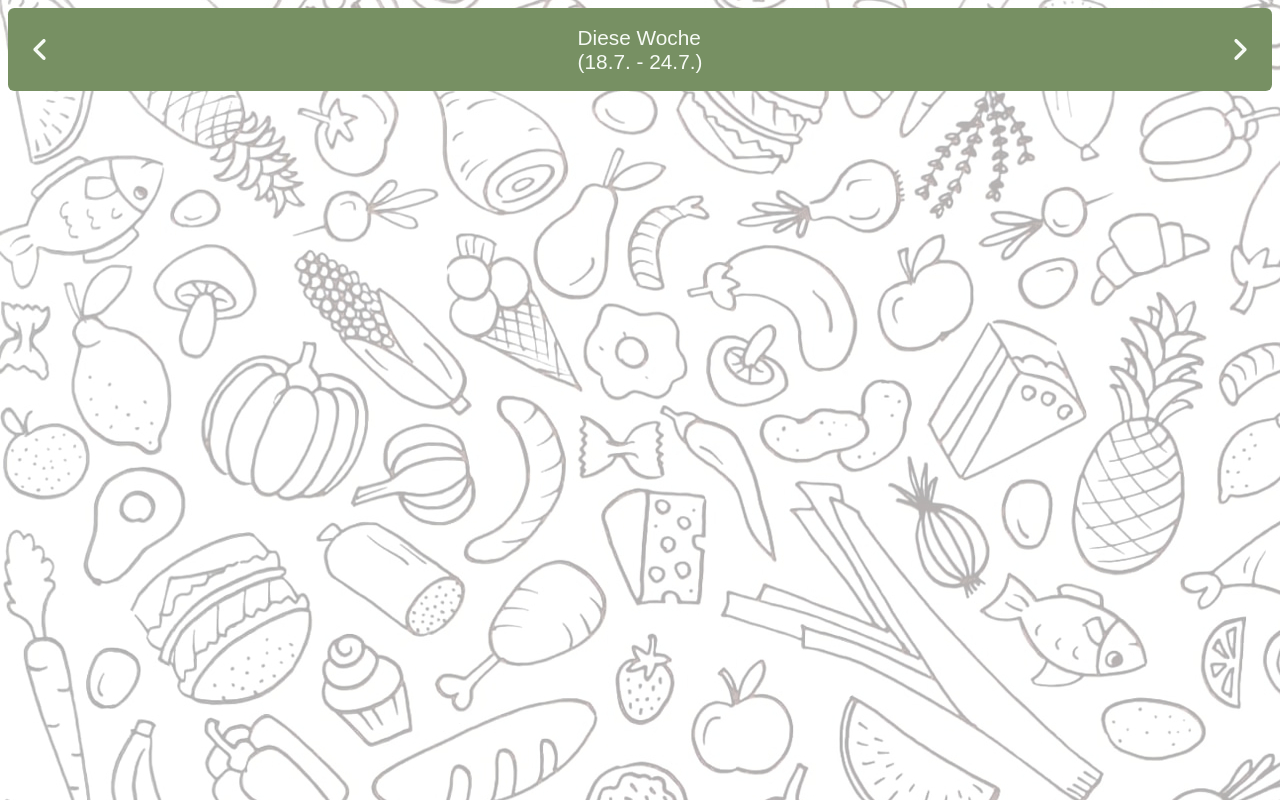
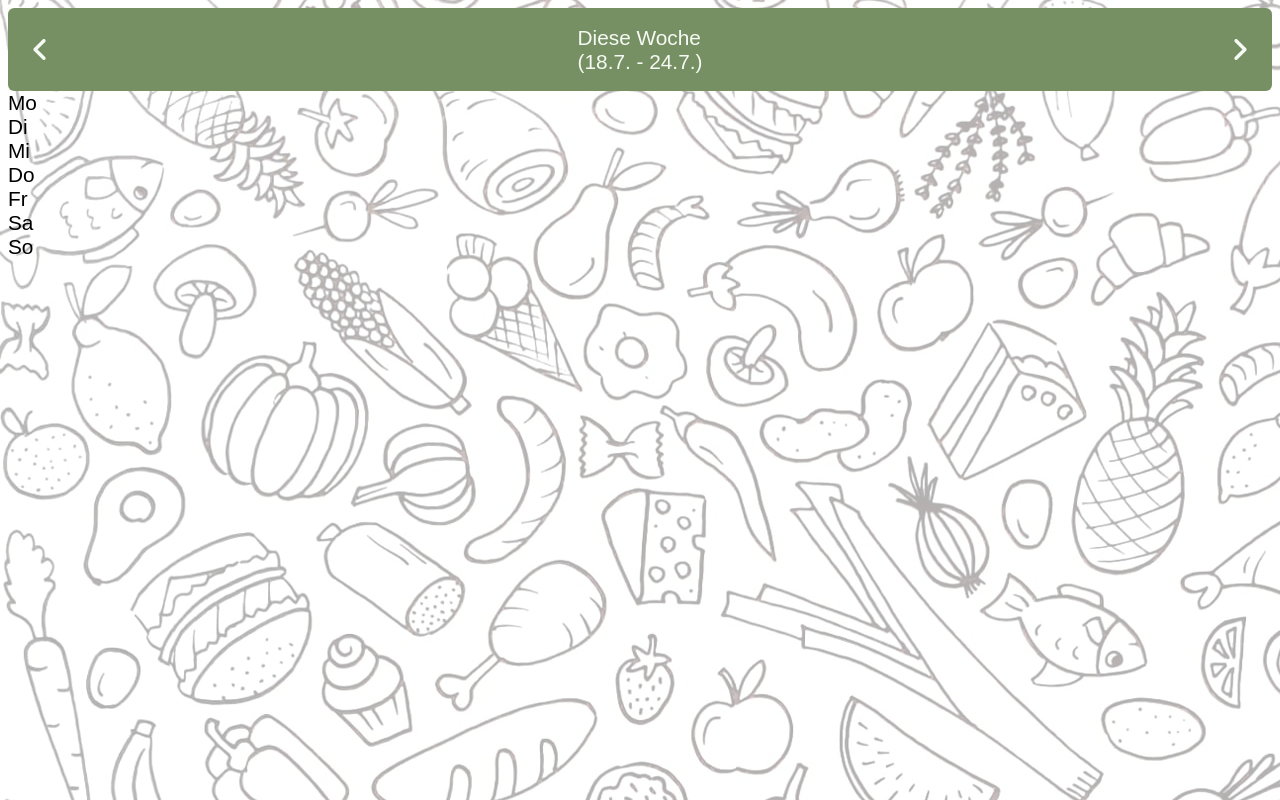
Before and after one commit to romixch/wochen-menu-plan-web, a React (Create React App) app: page / in a window 1280 px wide. Built offline with nearby package versions, Linux system fonts and the light colour scheme.

Commit message:
Add daily plan component with weekday titles

```diff
--- /dev/null
+++ b/src/components/menu-card.tsx
@@ -0,0 +1,24 @@
+import { format, parseISO } from "date-fns";
+import { de } from "date-fns/locale";
+import { useState } from "react";
+import { MenuDailyPlan } from "../model/model";
+import './menu-card.css'
+
+type Props = {
+    dailyPlan: MenuDailyPlan
+}
+
+
+const MenuCard = ({ dailyPlan }: Props) => {
+    const [open, setOpen] = useState(false)
+
+    const handleOnTitleClick = () => {
+        setOpen(!open)
+    }
+    const weekdayText = format(parseISO(dailyPlan.date), open ? "iiii" : "iiiiii", { locale: de })
+
+    return <div className={`menu-card ${open ? 'open' : 'closed'}`}>
+        <div onClick={handleOnTitleClick}>{weekdayText}</div></div>
+}
+
+export default MenuCard;
--- a/src/routes/root.tsx
+++ b/src/routes/root.tsx
@@ -1,12 +1,21 @@
-import React from 'react';
+import React, { useEffect, useState } from 'react';
+import MenuCard from '../components/menu-card';
 import WeekSelector from '../components/week-selector';
+import { MenuDailyPlan, MenuPlan } from '../model/model';
+import { getMenuPlan } from '../storage/daily-plans';
 
 import './root.css';
 
 function Root() {
+  const [menuPlan, setMenuPlan] = useState<MenuPlan | undefined>()
+  useEffect(() => {
+    getMenuPlan(new Date('2022-07-25'), new Date('2022-07-31'))
+      .then((plan => setMenuPlan(plan)))
+  }, [])
   return (
     <div className="root">
       <WeekSelector />
+      {menuPlan?.dailyPlans.map((dailyPlan) => <MenuCard dailyPlan={dailyPlan} />)}
     </div>
   );
 }
```
Also changed, not shown: src/components/menu-card.css (added), 1 other file (tests, documents, lock files or other folders).
